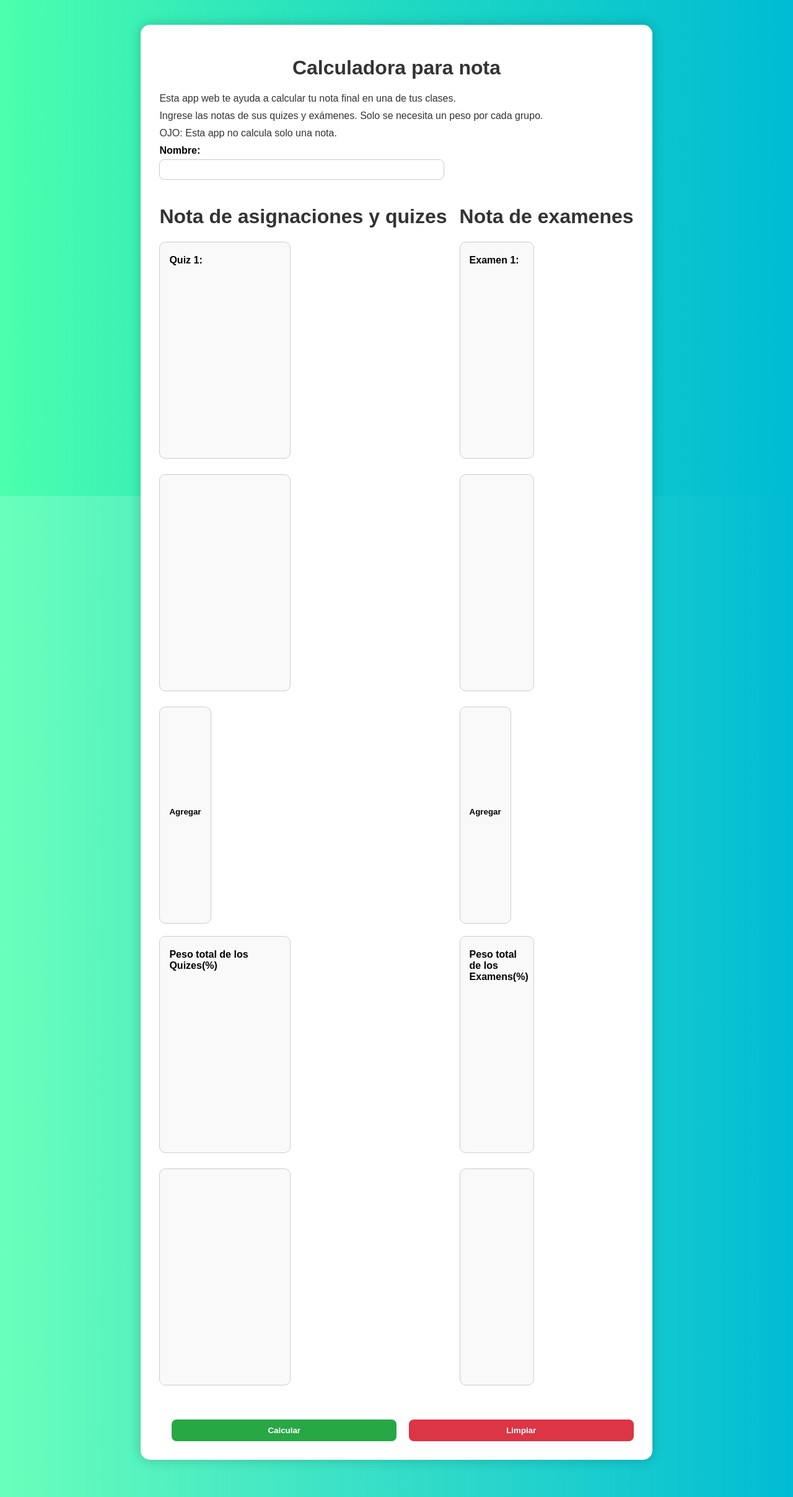
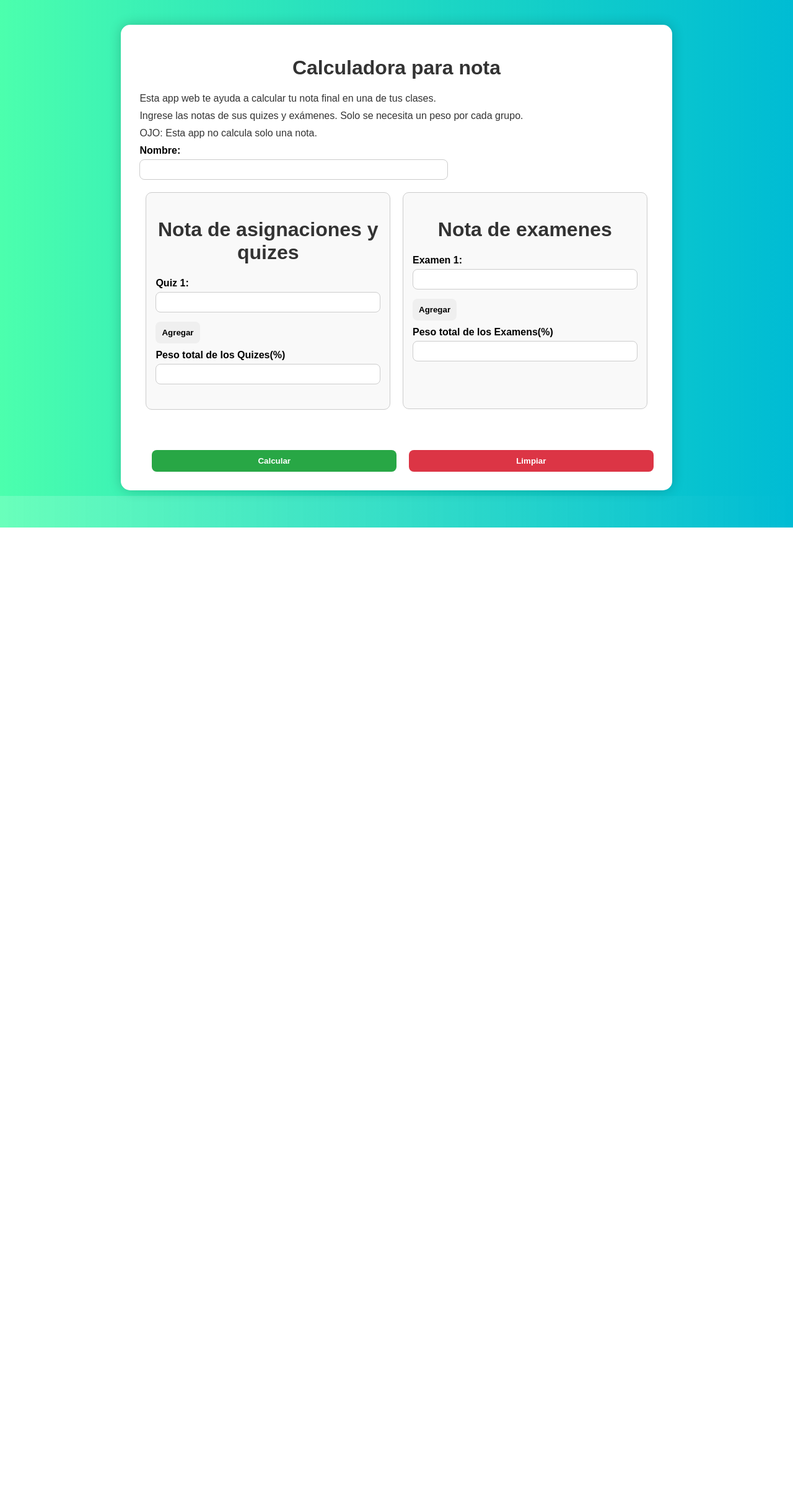
Before and after one commit to Eldomi05/web, a Flask app: page / in a window 1280 px wide. Shown: the whole page at 62% size. After the commit the page ends 851 px from the top, so only its background shows below. Run offline with Flask 3, Linux system fonts and the light colour scheme.

Commit message:
Arreglo de notas

```diff
--- a/static/style.css
+++ b/static/style.css
@@ -119,9 +119,7 @@ a button:hover{
         gap: 20px;
     }
 }
-.grupo-notas label,
-.grupo-notas input,
-.grupo-notas button{
+.grupo-notas{
     flex: 1 1 calc(50% - 20px);
     max-width: calc(50% - 20px);;
     min-height: 350px;
@@ -131,6 +129,13 @@ a button:hover{
     border-radius: 10px;
     background-color: #f9f9f9;
     box-sizing: border-box;
+}
+.grupo-notas input,
+.grupo-notas label,
+.grupo-notas button{
+    width: 100%;
+    max-width: 100%;
+    display: block;
 }
 .grupo-notas input[type ="number"]{
     margin-bottom: 10px;
@@ -150,7 +155,7 @@ a button:hover{
         max-width: 100%;
     }
 }
-.botones-finales{
+.botones-finales {
     display: flex;
     justify-content: center;
     gap: 20px;
```
